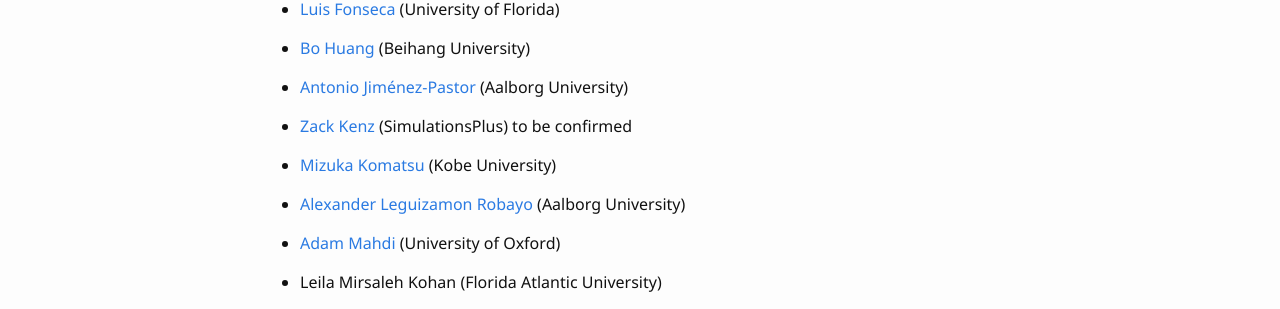
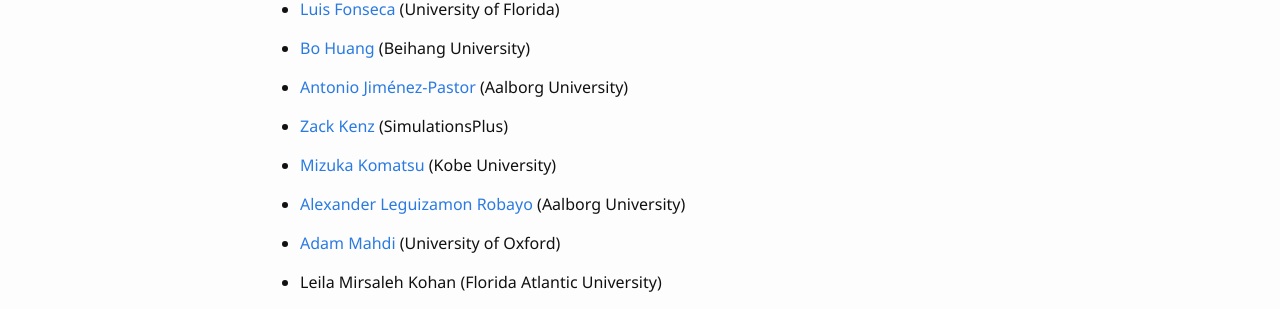
Before and after one commit to diffalg-modeling/diffalg-modeling, a Jekyll site: the page built from participants.md, in a window 1280 px wide. Shown: the part 448-757 px from the top of the page. Built offline with Jekyll 4.4.1, drawn with Linux system fonts in a browser that asks for light colours.

Commit message:
Update participants.md

```diff
--- a/participants.md
+++ b/participants.md
@@ -23,7 +23,7 @@ nav: true
 
 * [Antonio Jiménez-Pastor](https://homes.cs.aau.dk/~ajpa/) (Aalborg University)
 
-* [Zack Kenz](https://www.simulations-plus.com/people/zackary-kenz/) (SimulationsPlus) to be confirmed
+* [Zack Kenz](https://www.simulations-plus.com/people/zackary-kenz/) (SimulationsPlus)
 
 * [Mizuka Komatsu](http://www2.kobe-u.ac.jp/~mkomatsu/english.html) (Kobe University)
 
```
